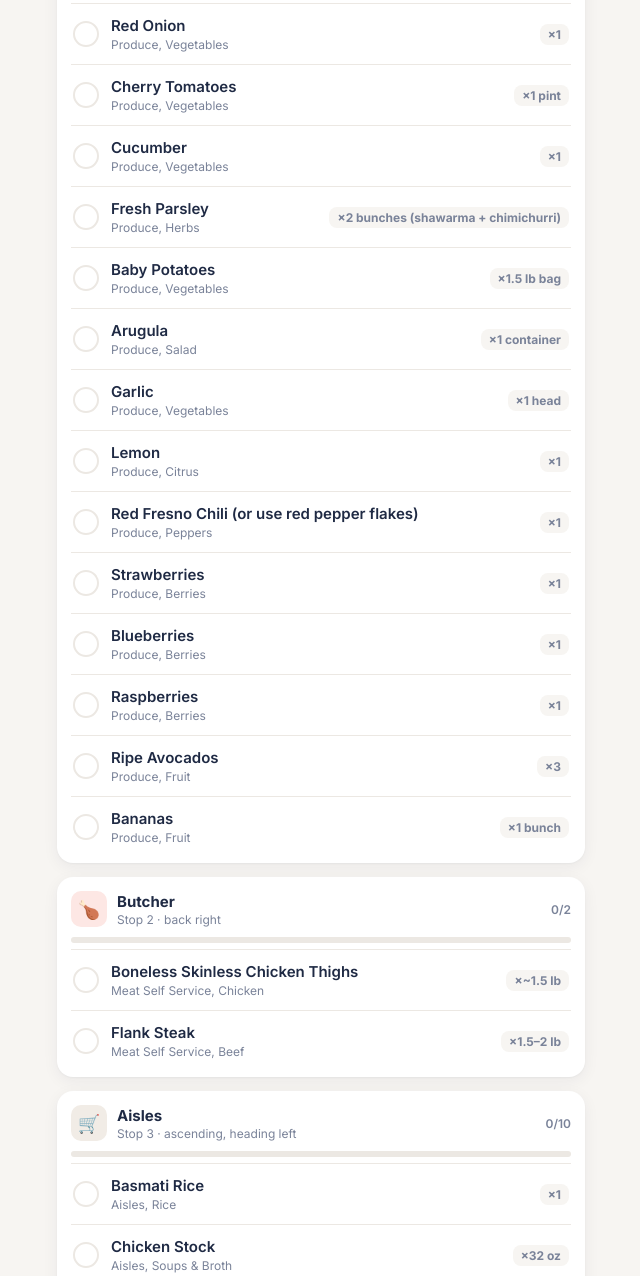
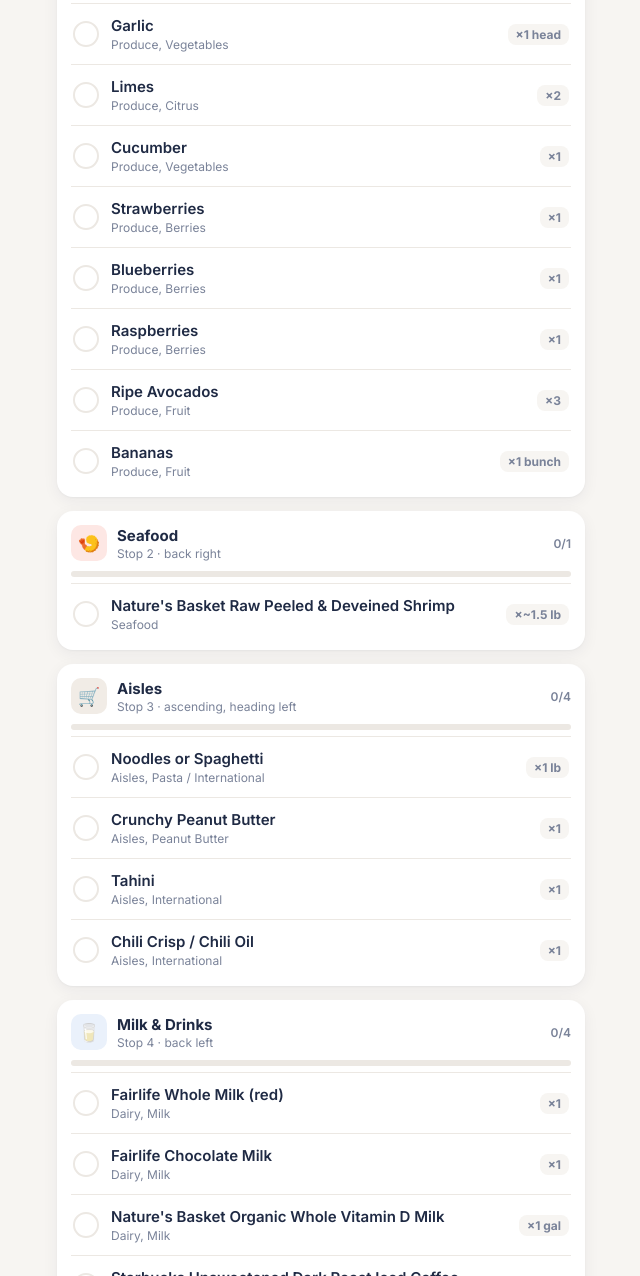
Before and after one commit to z4jkddnmg5-ux/grocery-list, a plain HTML site: page index.html in a window 1280 px wide. Shown: the part 441-1717 px from the top of the page, without its empty margins (319-959 px from the left). Drawn offline with Linux system fonts and the light colour scheme.

Commit message:
Next week: dan dan noodles + basics

```diff
--- a/index.html
+++ b/index.html
@@ -43,27 +43,26 @@ body{margin:0;background:var(--bg);color:var(--tx);font-family:Inter,-apple-syst
 button{font:600 14px Inter,system-ui,sans-serif;border:0;border-radius:12px;padding:12px 14px;background:var(--card);color:var(--tx);box-shadow:var(--sh);flex:1}
 button.pr{color:var(--ac)}
 </style></head><body><div class="wrap">
-<div class="top"><div><small>Market District · Strongsville · 15919 Pearl Rd · Shop Sat, Nov 14, 2026 · Shawarma Bowls + Flank Steak Chimichurri + Weekly Basics</small><h1>Grocery Checklist</h1></div></div>
+<div class="top"><div><small>Market District · Strongsville · 15919 Pearl Rd · Next week · Dan Dan Noodles with Shrimp + Weekly Basics</small><h1>Grocery Checklist</h1></div></div>
 <div class="card sum"><div class="ring"><svg width="104" height="104"><circle class="bgc" cx="52" cy="52" r="45"/><circle class="fg" id="rg" cx="52" cy="52" r="45"/></svg><div><b id="pc">0%</b><span id="of"></span></div></div>
 <div><div class="lbl">Estimated total</div><div class="amt">TBD</div><div class="chips"><span class="chip" id="il"></span><span class="chip g" id="sl"></span></div></div></div>
 <div class="tg"><button class="pr" id="hb">Hide checked</button><button onclick="if(confirm('Reset checklist?')){localStorage.removeItem('ge');location.reload()}">Reset checklist</button></div>
 <div id="list"></div></div>
 <script>
 const S=[
-["1. Produce (front right)",[["Yellow Onion (large)","1","Produce, Vegetables"],["Red Onion","1","Produce, Vegetables"],["Cherry Tomatoes","1 pint","Produce, Vegetables"],["Cucumber","1","Produce, Vegetables"],["Fresh Parsley","2 bunches (shawarma + chimichurri)","Produce, Herbs"],["Baby Potatoes","1.5 lb bag","Produce, Vegetables"],["Arugula","1 container","Produce, Salad"],["Garlic","1 head","Produce, Vegetables"],["Lemon","1","Produce, Citrus"],["Red Fresno Chili (or use red pepper flakes)","1","Produce, Peppers"],["Strawberries","1","Produce, Berries"],["Blueberries","1","Produce, Berries"],["Raspberries","1","Produce, Berries"],["Ripe Avocados","3","Produce, Fruit"],["Bananas","1 bunch","Produce, Fruit"]]],
-["2. Butcher (back right)",[["Boneless Skinless Chicken Thighs","~1.5 lb","Meat Self Service, Chicken"],["Flank Steak","1.5–2 lb","Meat Self Service, Beef"]]],
-["3. Aisles (ascending, heading left)",[["Basmati Rice","1","Aisles, Rice"],["Chicken Stock","32 oz","Aisles, Soups & Broth"],["Better Than Bouillon Chicken","1","Aisles, Soups & Broth"],["Mayonnaise","1","Aisles, Condiments"],["Red Wine Vinegar","1","Aisles, Vinegar"],["Ground Cumin","1","Aisles, Spices"],["Ground Coriander","1","Aisles, Spices"],["Ground Allspice","1","Aisles, Spices"],["Turmeric","1","Aisles, Spices"],["Sumac","1","Aisles, Spices (or International)"]]],
-["4. Dairy (far left)",[["Plain Greek Yogurt (small)","1","Dairy, Yogurt"]]],
-["5. Milk & Drinks (back left)",[["Fairlife Whole Milk (red)","1","Dairy, Milk"],["Fairlife Chocolate Milk","1","Dairy, Milk"],["Nature's Basket Organic Whole Vitamin D Milk","1 gal","Dairy, Milk"],["Starbucks Unsweetened Dark Roast Iced Coffee","2 × 48 oz","Drinks, Coffee"]]]];
-const IC=[["🥬","#E6F6EC"],["🍗","#FDE7E4"],["🛒","#F1ECE6"],["🥚","#FFF4D6"],["🥛","#EAF1FB"]];
-const BC=["#2DB67C","#E5484D","#A1785C","#F5B700","#5B8DEF"];
-const st=JSON.parse(localStorage.getItem('ge1114')||'{}');let t=0;const L=document.getElementById('list'),secs=[];
+["1. Produce (front right)",[["Scallions","2 bunches","Produce, Vegetables"],["Garlic","1 head","Produce, Vegetables"],["Limes","2","Produce, Citrus"],["Cucumber","1","Produce, Vegetables"],["Strawberries","1","Produce, Berries"],["Blueberries","1","Produce, Berries"],["Raspberries","1","Produce, Berries"],["Ripe Avocados","3","Produce, Fruit"],["Bananas","1 bunch","Produce, Fruit"]]],
+["2. Seafood (back right)",[["Nature's Basket Raw Peeled & Deveined Shrimp","~1.5 lb","Seafood"]]],
+["3. Aisles (ascending, heading left)",[["Noodles or Spaghetti","1 lb","Aisles, Pasta / International"],["Crunchy Peanut Butter","1","Aisles, Peanut Butter"],["Tahini","1","Aisles, International"],["Chili Crisp / Chili Oil","1","Aisles, International"]]],
+["4. Milk & Drinks (back left)",[["Fairlife Whole Milk (red)","1","Dairy, Milk"],["Fairlife Chocolate Milk","1","Dairy, Milk"],["Nature's Basket Organic Whole Vitamin D Milk","1 gal","Dairy, Milk"],["Starbucks Unsweetened Dark Roast Iced Coffee","2 × 48 oz","Drinks, Coffee"]]]];
+const IC=[["🥬","#E6F6EC"],["🍤","#FDE7E4"],["🛒","#F1ECE6"],["🥛","#EAF1FB"]];
+const BC=["#2DB67C","#E5484D","#A1785C","#5B8DEF"];
+const st=JSON.parse(localStorage.getItem('ge1117')||'{}');let t=0;const L=document.getElementById('list'),secs=[];
 const ck='<svg viewBox="0 0 24 24"><path d="M5 12.5l4.5 4.5L19 7.5" stroke-linecap="round" stroke-linejoin="round"/></svg>';
 S.forEach(([h,it],i)=>{const m=h.match(/^\d+\.\s*([^(]+)(?:\((.*)\))?/);const c=document.createElement('div');c.className='card sec';
 c.innerHTML=`<div class="sh"><div class="ic" style="background:${IC[i][1]}">${IC[i][0]}</div><div class="st"><h2>${m[1].trim()}</h2><p>Stop ${i+1}${m[2]?' · '+m[2]:''}</p></div><span class="cnt"></span></div><div class="bar"><i style="background:${BC[i]}"></i></div>`;
 const rec={c,ids:[]};it.forEach(([n,q,l])=>{t++;rec.ids.push(n);const e=document.createElement('div');e.className='it';
 e.innerHTML=`<div class="cb">${ck}</div><div><div class="n">${n}</div><div class="m">${l}</div></div><span class="q">×${q}</span>`;
-e.classList.toggle('done',!!st[n]);e.onclick=()=>{st[n]=!st[n];localStorage.setItem('ge1114',JSON.stringify(st));e.classList.toggle('done',st[n]);navigator.vibrate&&navigator.vibrate(10);u()};c.appendChild(e)});
+e.classList.toggle('done',!!st[n]);e.onclick=()=>{st[n]=!st[n];localStorage.setItem('ge1117',JSON.stringify(st));e.classList.toggle('done',st[n]);navigator.vibrate&&navigator.vibrate(10);u()};c.appendChild(e)});
 secs.push(rec);L.appendChild(c)});
 const C=2*Math.PI*45,rg=document.getElementById('rg');rg.style.strokeDasharray=C;
 function u(){let d=0,sl=0;secs.forEach(s=>{const k=s.ids.filter(x=>st[x]).length;d+=k;if(k<s.ids.length)sl++;
```
